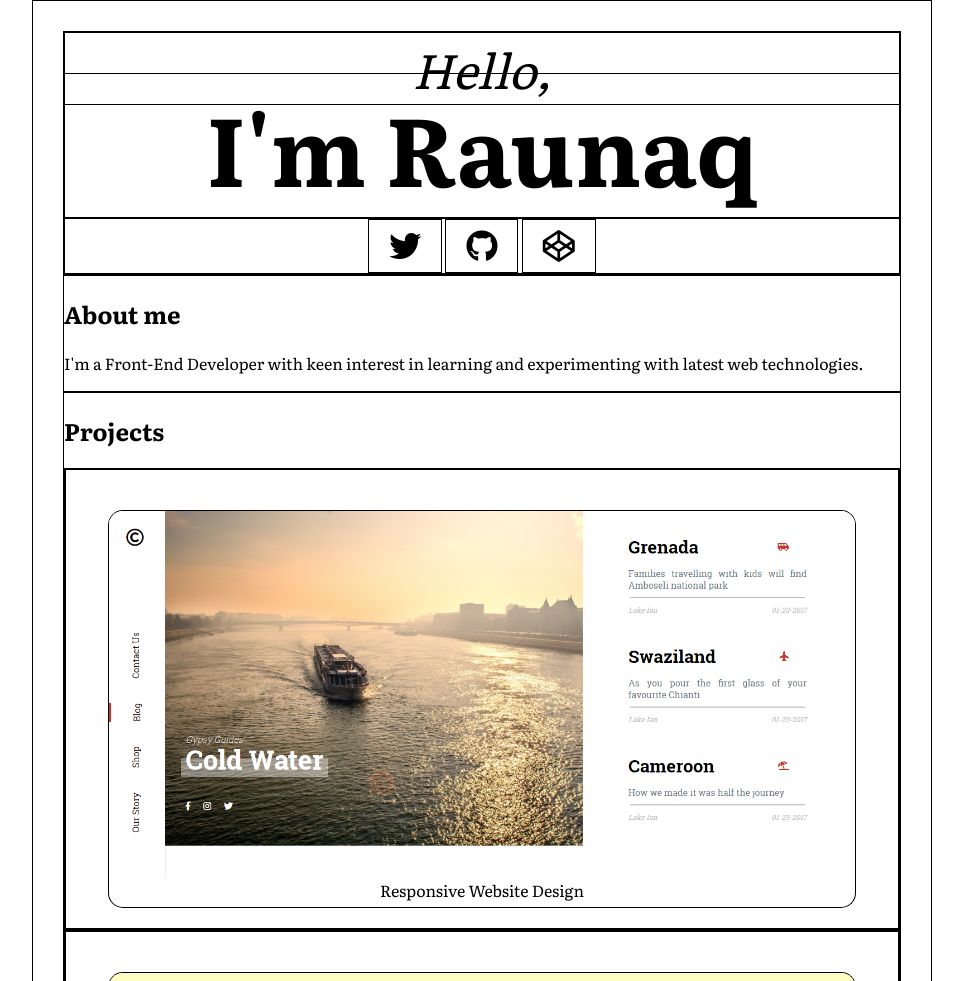
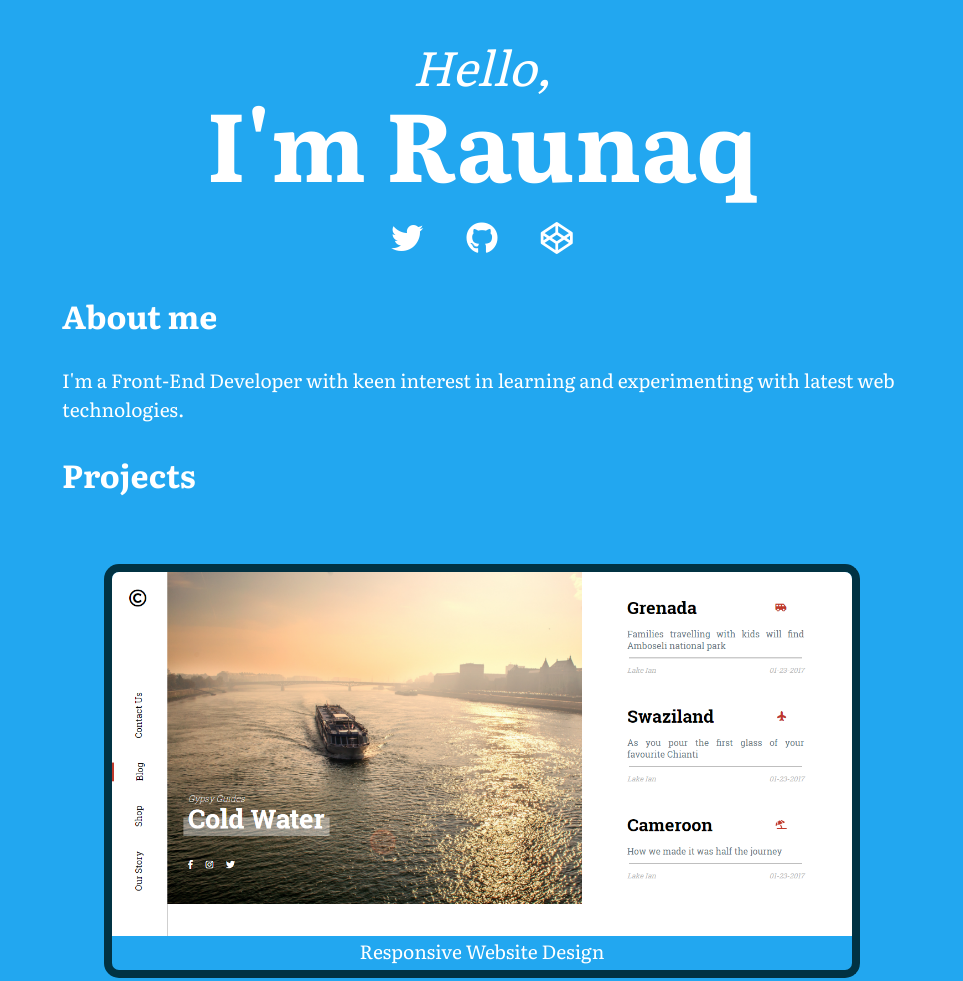
Before and after one commit to RaunaqChawhan/personal-site, a plain HTML site: page index.html in a window 1280 px wide. Shown: the top 981 px of the page, without its empty margins (158-1121 px from the left). Drawn offline with Linux system fonts and the light colour scheme; a web font is replaced by a local one.

Commit message:
css changes

```diff
--- a/styles.css
+++ b/styles.css
@@ -3,6 +3,9 @@ html, body {
     padding: 0;
     box-sizing: border-box;
     font-family: 'Literata', serif;
+/*    background: linear-gradient(15deg, #17ead9, #6078ea);*/
+    background: #22a7f0;
+    color: #fff;
 }
 
 * {
@@ -13,11 +16,11 @@ html, body {
     max-width: 900px;
     margin: 0 auto;
     padding: 30px;
-    border: 1px solid;
+/*    border: 1px solid;*/
 }
 
 .intro {
-    border: 1px solid;
+/*    border: 1px solid;*/
 }
 
 .intro p {
@@ -25,12 +28,12 @@ html, body {
     font-size: 3rem;
     font-style: italic;
     margin: 0;
-    border: 1px solid;
+/*    border: 1px solid;*/
     text-align: center;
 }
 
 .intro h1{
-    border: 1px solid;
+/*    border: 1px solid;*/
     font-size: 6rem;
     font-weight: 700;
     margin: 0;
@@ -39,32 +42,40 @@ html, body {
 }
 
 .social-links {
-    border: 1px solid;
+/*    border: 1px solid;*/
     text-align: center;
 }
 
 .fa-twitter, .fa-github, .fa-codepen {
-    border: 1px solid;
+/*    border: 1px solid;*/
     font-size: 2rem;
     padding: 10px 20px;
-    color: black;
+    color: #fff;
 
 }
 
 .about {
-    border: 1px solid;
+/*    border: 1px solid;*/
 }
 
 .portfolio {
-    border: 1px solid;
+/*    border: 1px solid;*/
 }
 
 .project-1 {
-    border: 1px solid;
+/*    border: 1px solid;*/
+}
+
+.about h1, .portfolio h1, .main-footer h1 {
+    font-size: 2rem;
+}
+
+.about p, .portfolio p, .main-footer p {
+    font-size: 1.2rem;
 }
 
 .thumbnail-container {
-    border: 1px solid;
+/*    border: 1px solid;*/
     margin: 0;
     padding-top: 40px;
     padding-bottom: 20px;
@@ -77,7 +88,7 @@ html, body {
 .thumbnail {
     display: block;
     margin: auto;
-    border: 1px solid;
+    border: 8px solid #013243;
     max-width: 90%;
     border-top-left-radius: 15px;
     border-top-right-radius: 15px;
@@ -88,35 +99,25 @@ html, body {
     margin: auto;
     max-width: 90%;
     text-align: center;
-    border: 1px solid;
+    border: 8px solid #013243;
     border-top: transparent;
     border-bottom-left-radius: 15px;
     border-bottom-right-radius: 15px;
     padding-bottom: 5px;
+    color: #fff;
+    font-size: 1.2rem;
 }
 
 .project-2 {
-    border: 1px solid;
-}
-
-.project-2 img {
-/*    max-width: 100%;*/
+/*    border: 1px solid;*/
 }
 
 .project-3 {
-    border: 1px solid;
-}
-
-.project-3 img {
-/*    max-width: 100%;*/
+/*    border: 1px solid;*/
 }
 
 .project-4 {
-    border: 1px solid;
-}
-
-.project-4 img {
-/*    max-width: 100%;*/
+/*    border: 1px solid;*/
 }
 
 a {
```
